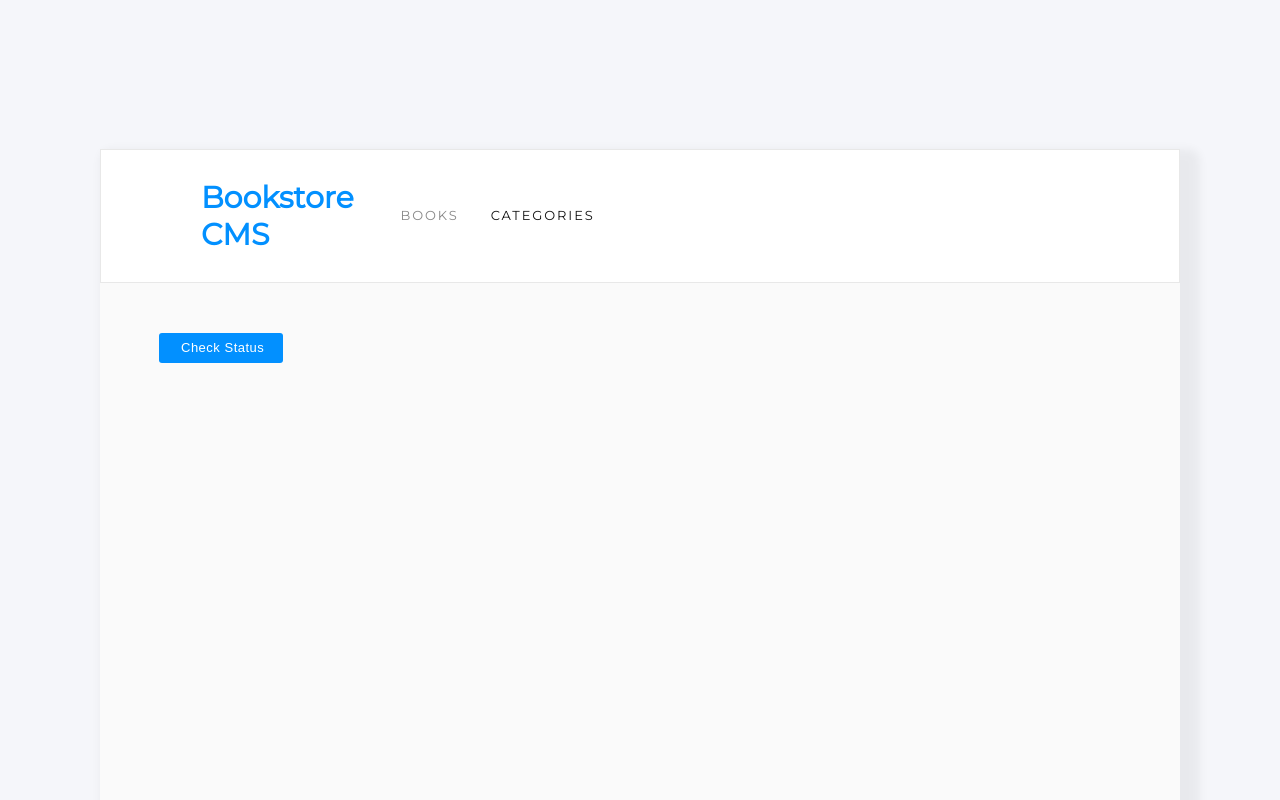
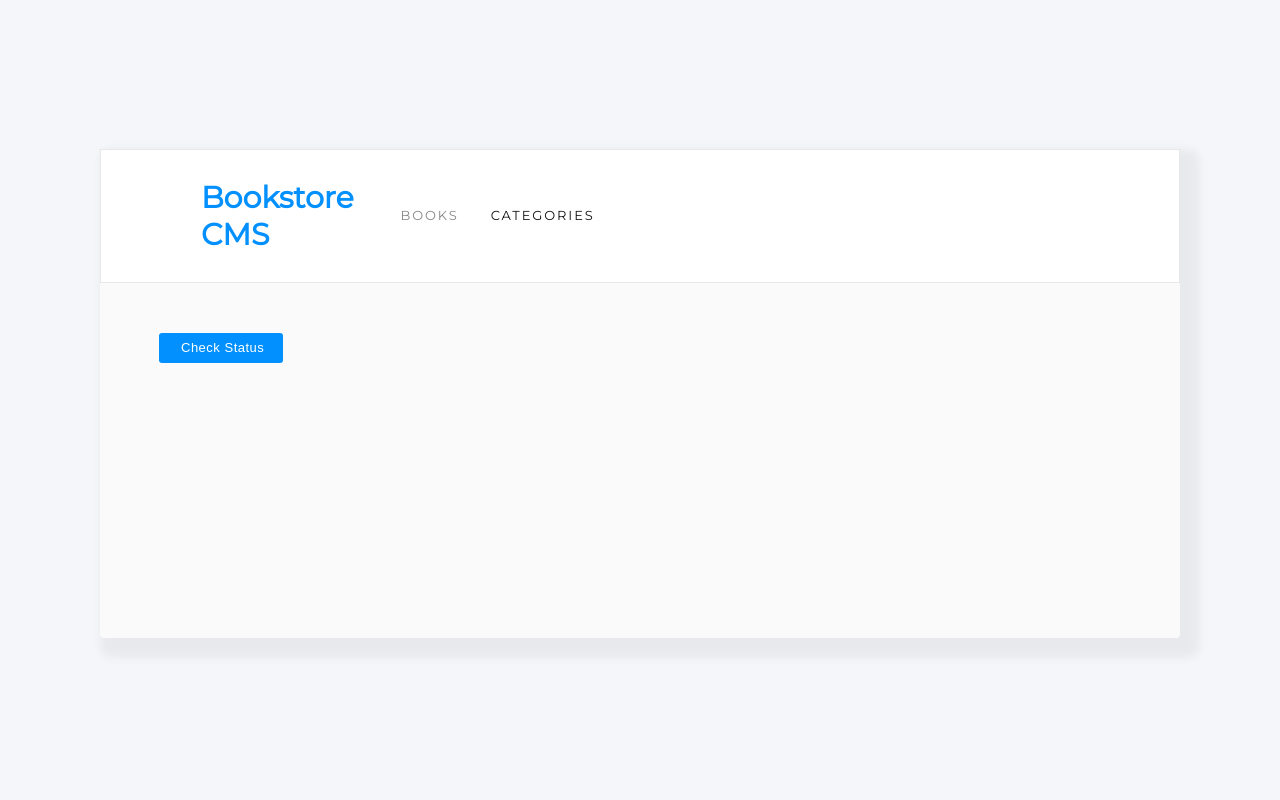
Before and after one commit to shubhambhoyar077/bookstore, a React (Create React App) app: page /categories in a window 1280 px wide. Shown: the top 800 px of the page. Built offline with nearby package versions, Linux system fonts and the light colour scheme; a web font is replaced by a local one.

Commit message:
Fix margin for button

```diff
--- a/src/App.css
+++ b/src/App.css
@@ -27,7 +27,7 @@ body {
 
 .App-container {
   margin: 0 2.5rem 4.063rem 0;
-  padding: 0 0 49.625rem;
+  padding: 0 0 16.625rem;
   border-radius: 4px;
   box-shadow: 10px 10px 10px 10px rgba(0, 0, 0, 0.05);
   background-color: var(--z);
@@ -128,6 +128,10 @@ body {
 .book-action-btn > button:not(:last-child) {
   padding-right: 15px;
   border-right: solid 0.125rem var(--white);
+}
+
+.book-action-btn > button{
+  margin-top: 1rem;
 }
 
 .author {
```
